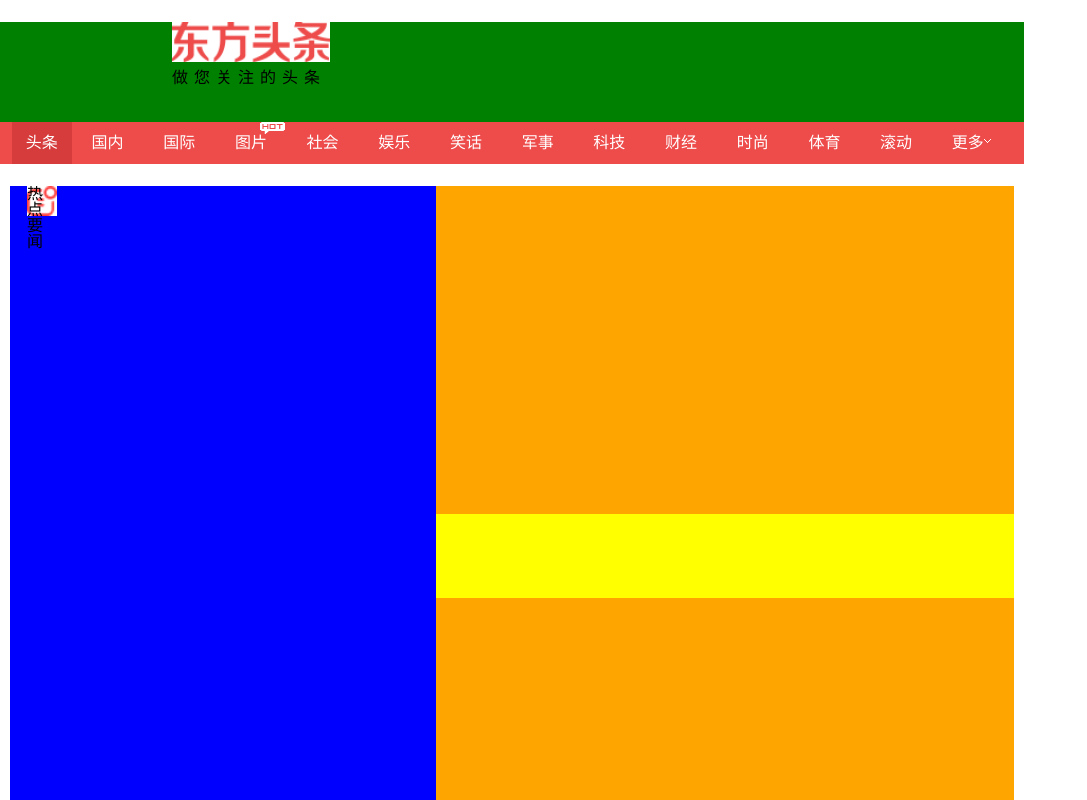
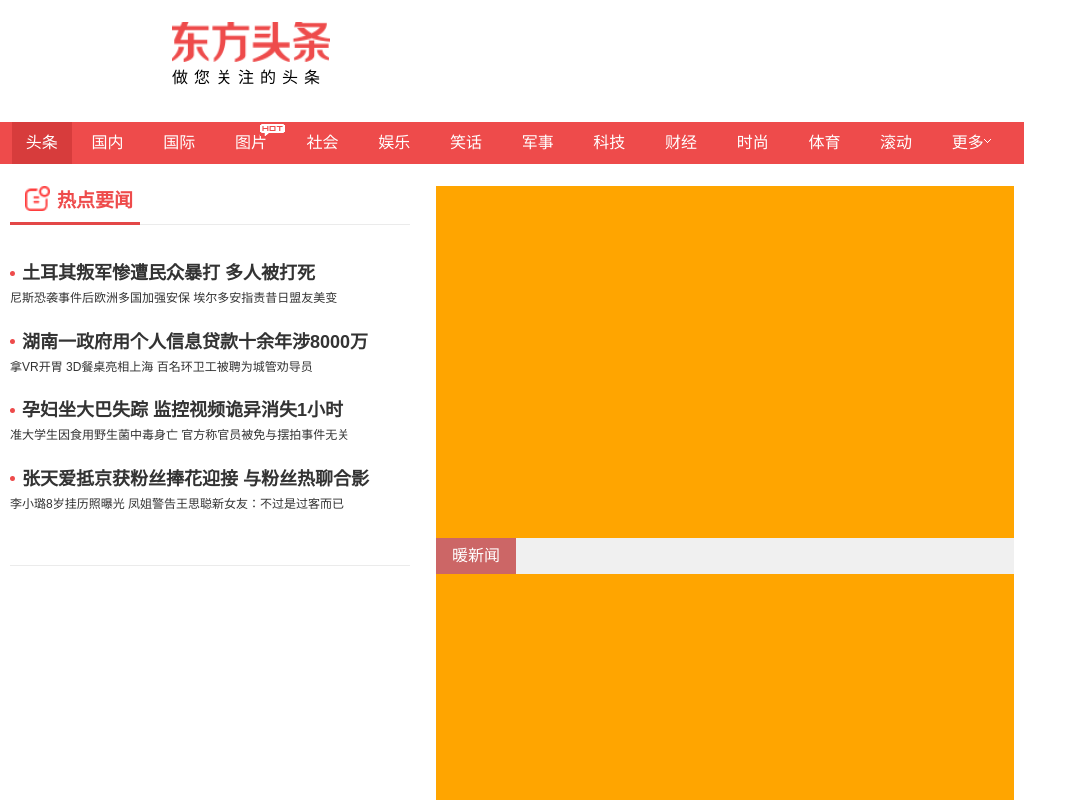
Before and after one commit to AnniePiao/DonFangTouTiao, a plain HTML site: page 5-Dongfangtoutiao/index.html in a window 1280 px wide. Shown: the top 800 px of the page, without its empty margins (0-1087 px from the left). Drawn offline with Linux system fonts and the light colour scheme.

Commit message:
complete some parts not finish all
complete the header part except for  search section and some left contents

```diff
--- a/5-Dongfangtoutiao/index.html
+++ b/5-Dongfangtoutiao/index.html
@@ -56,8 +56,30 @@
           <div class="top_hot">
             <div class="top_hot_title">
                 <div class="redianyaowen">
+                  <div class="redian1"></div>
                   <span>热点要闻</span>
                 </div>
+            </div>
+            <div class="top_hot_contents">
+              <ul>
+                <li>
+                  <span class="emph">土耳其叛军惨遭民众暴打 多人被打死</span>
+                  <span class="not_emph">尼斯恐袭事件后欧洲多国加强安保
+                    埃尔多安指责昔日盟友美变</span>
+                </li>
+                <li>
+                  <span class="emph">湖南一政府用个人信息贷款十余年涉8000万</span>
+                  <span class="not_emph">拿VR开胃 3D餐桌亮相上海 百名环卫工被聘为城管劝导员</span>
+                </li>
+                <li>
+                  <span class="emph">孕妇坐大巴失踪 监控视频诡异消失1小时</span>
+                  <span class="not_emph">准大学生因食用野生菌中毒身亡 官方称官员被免与摆拍事件无关</span>
+                </li>
+                <li class="last_hotnews">
+                  <span class="emph">张天爱抵京获粉丝捧花迎接 与粉丝热聊合影</span>
+                  <span class="not_emph">李小璐8岁挂历照曝光 凤姐警告王思聪新女友：不过是过客而已</span>
+                </li>
+              </ul>
             </div>
           </div>
           <div class="other_news">
@@ -72,7 +94,7 @@
 
           </div>
           <div class="middle_bar">
-
+            <span>暖新闻</span>
           </div>
           <div class="six_imgs">
             <ul>
--- a/5-Dongfangtoutiao/styles/common.css
+++ b/5-Dongfangtoutiao/styles/common.css
@@ -6,7 +6,7 @@
 .header{
   height: 100px;
   width: 100%;
-  background-color: green;
+  background-color: #ffffff;
   position: relative;
 
 }
@@ -99,6 +99,7 @@ position: relative;
   display: block;
   position: absolute;
   right: 0px;
+  top: 2px;
   background-image: url(../images/hot.png);
   background-repeat: no-repeat;
   background-size: 25px 12px;
@@ -129,7 +130,6 @@ position: relative;
 /*left part  */
 .main .leftpart{
   width: 426px;
-  background-color: blue;
 
   float: left;
 }
@@ -137,23 +137,80 @@ position: relative;
 
 }
 .main .leftpart .hotnews .top_hot{
-    height: 316px;
+    height: 400px;
 }
 .main .leftpart .hotnews .top_hot .top_hot_title{
   height: 38px;
+  border-bottom: 1px solid #ebebeb;
+  width: 400px;
 }
 .main .leftpart .hotnews .top_hot .top_hot_title .redianyaowen{
+  position: relative;
+  padding-bottom: 6px;
+  width: 130px;
+  height: 30px;
+  border-bottom: 3px solid #e34747;
+
+}
+.main .leftpart .hotnews .top_hot .top_hot_title .redianyaowen .redian1{
   background-image: url(../images/news.png);
-  background-size: 30px 30px;
-  margin-left: 17px;
-  width: 30px;
-  height: 30px;
+  background-size: 25px 25px;
+  height: 25px;
+  width: 25px;
+position:absolute;
+left: 15px;
 
 }
 .main .leftpart .hotnews .top_hot .top_hot_title .redianyaowen span{
   display: block;
-  width: 30px;
+  width: 80px;
   height: 30px;
+  position: absolute;
+  top: 5px;
+  left: 47px;
+  font-size: 19px;
+  color: #ee4b4b;
+  font-weight: bolder;
+}
+.main .leftpart .hotnews .top_hot .top_hot_contents{
+
+  border-bottom: 1px solid #ebebeb;
+  width: 400px;
+  padding: 33px 0;
+}
+.main .leftpart .hotnews .top_hot .top_hot_contents ul{
+
+}
+.main .leftpart .hotnews .top_hot .top_hot_contents ul li{
+  height: 46.5px;
+  padding-bottom: 22px;
+
+}
+.main .leftpart .hotnews .top_hot .top_hot_contents ul li.last_hotnews{
+  padding:none;
+}
+.main .leftpart .hotnews .top_hot .top_hot_contents ul li span{
+  display: block;
+  width: 100%;
+  color: #333333;
+
+}
+.main .leftpart .hotnews .top_hot .top_hot_contents ul li span.emph{
+  height: 30px;
+  background-size: 5px 5px;
+  background-image: url(../images/disc.png);
+  background-repeat: no-repeat;
+  padding-left: 12px;
+  background-position: left center;
+  line-height: 30px;
+  font-weight: bolder;
+  font-size: 18px;
+
+}
+.main .leftpart .hotnews .top_hot .top_hot_contents ul li span.not_emph{
+  height: 20px;
+  line-height: 20px;
+  font-size: 12px;
 }
 .main .leftpart .hotnews .other_news{
   height: 844px;
@@ -177,8 +234,18 @@ position: relative;
 }
 .main .rightpart .imgs_part .middle_bar{
   height: 36px;
-  padding: 24px 0;
-  background-color: yellow;
+  margin: 24px 0;
+  background-color: #f0f0f0;
+}
+.main .rightpart .imgs_part .middle_bar span{
+  display: block;
+  width: 80px;
+  text-align: center;
+  height: 36px;
+  line-height: 36px;
+  background-color: #cc6666;
+  color: #ffffff;
+
 }
 .main .rightpart .imgs_part .six_imgs{
   height: 250px;
```
